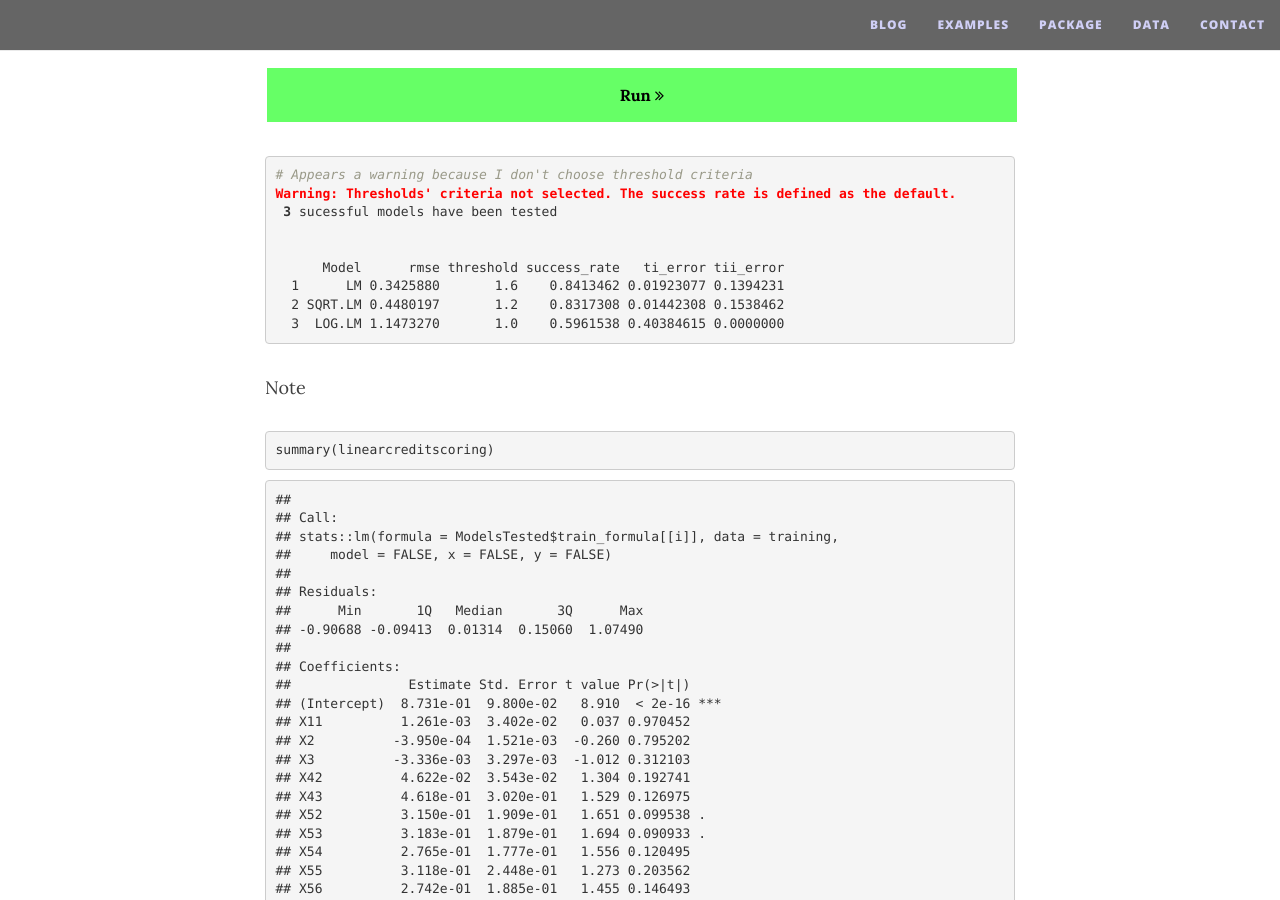
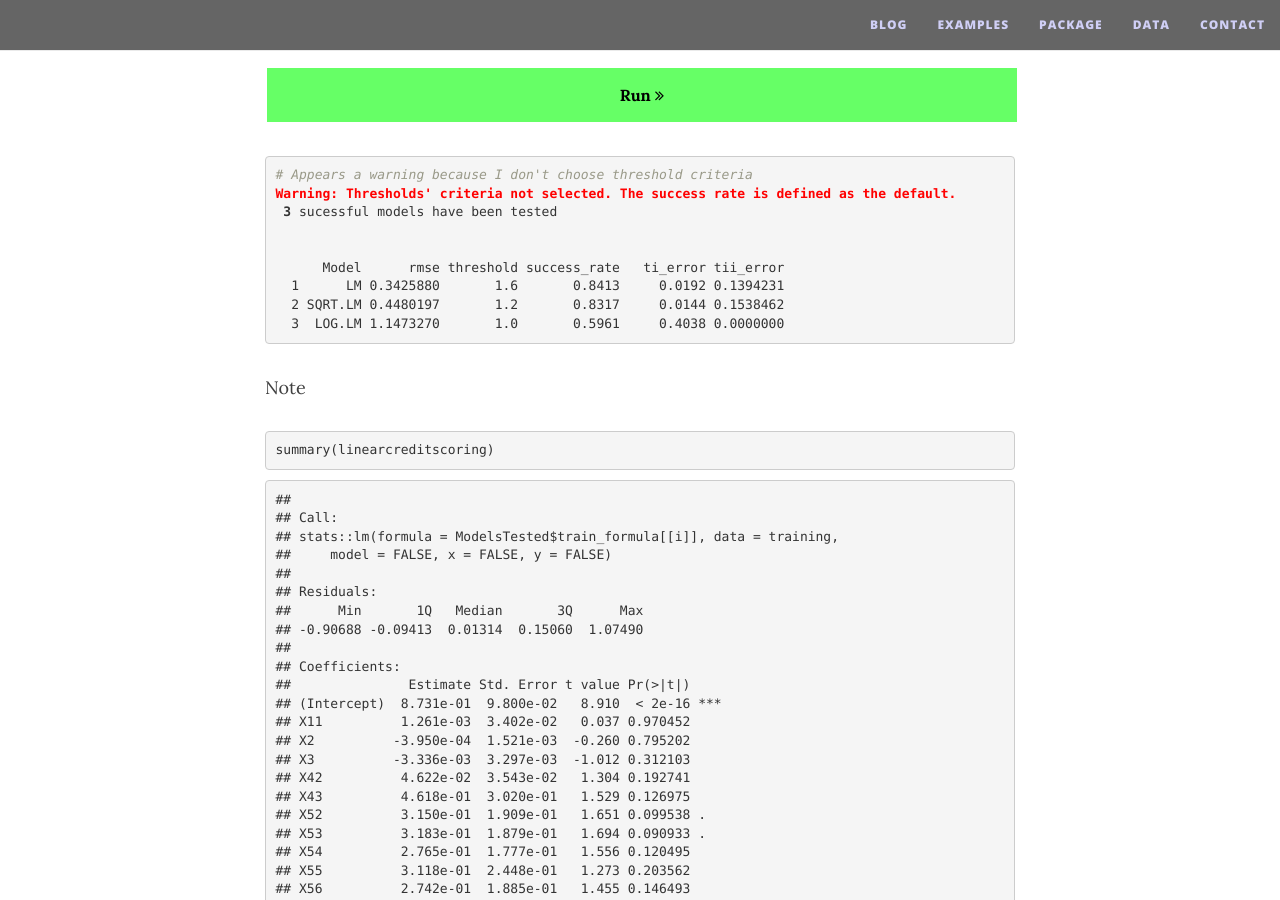
Before and after one commit to economistgame/OptimClassifier, a Jekyll site: the page built from examples/index.md, in a window 1280 px wide and 900 px high, scrolled down 745 px. Built offline with Jekyll 4.4.1, drawn with Linux system fonts in a browser that asks for light colours; nearby versions of some CDN libraries.

Commit message:
Update index.md

```diff
--- a/examples/index.md
+++ b/examples/index.md
@@ -53,9 +53,9 @@ data(<span class="hljs-string">"AustralianCredit"</span>)
  <b>3</b> sucessful models have been tested
   <br>
       Model      rmse threshold success_rate   ti_error tii_error
-  1      LM 0.3425880       1.6    0.8413462 0.01923077 0.1394231
-  2 SQRT.LM 0.4480197       1.2    0.8317308 0.01442308 0.1538462
-  3  LOG.LM 1.1473270       1.0    0.5961538 0.40384615 0.0000000</code></pre>
+  1      LM 0.3425880       1.6       0.8413     0.0192 0.1394231
+  2 SQRT.LM 0.4480197       1.2       0.8317     0.0144 0.1538462
+  3  LOG.LM 1.1473270       1.0       0.5961     0.4038 0.0000000</code></pre>
 <p>Note</p>
 <pre class="r"><code>summary(linearcreditscoring)</code></pre>
 <pre><code>##
```
